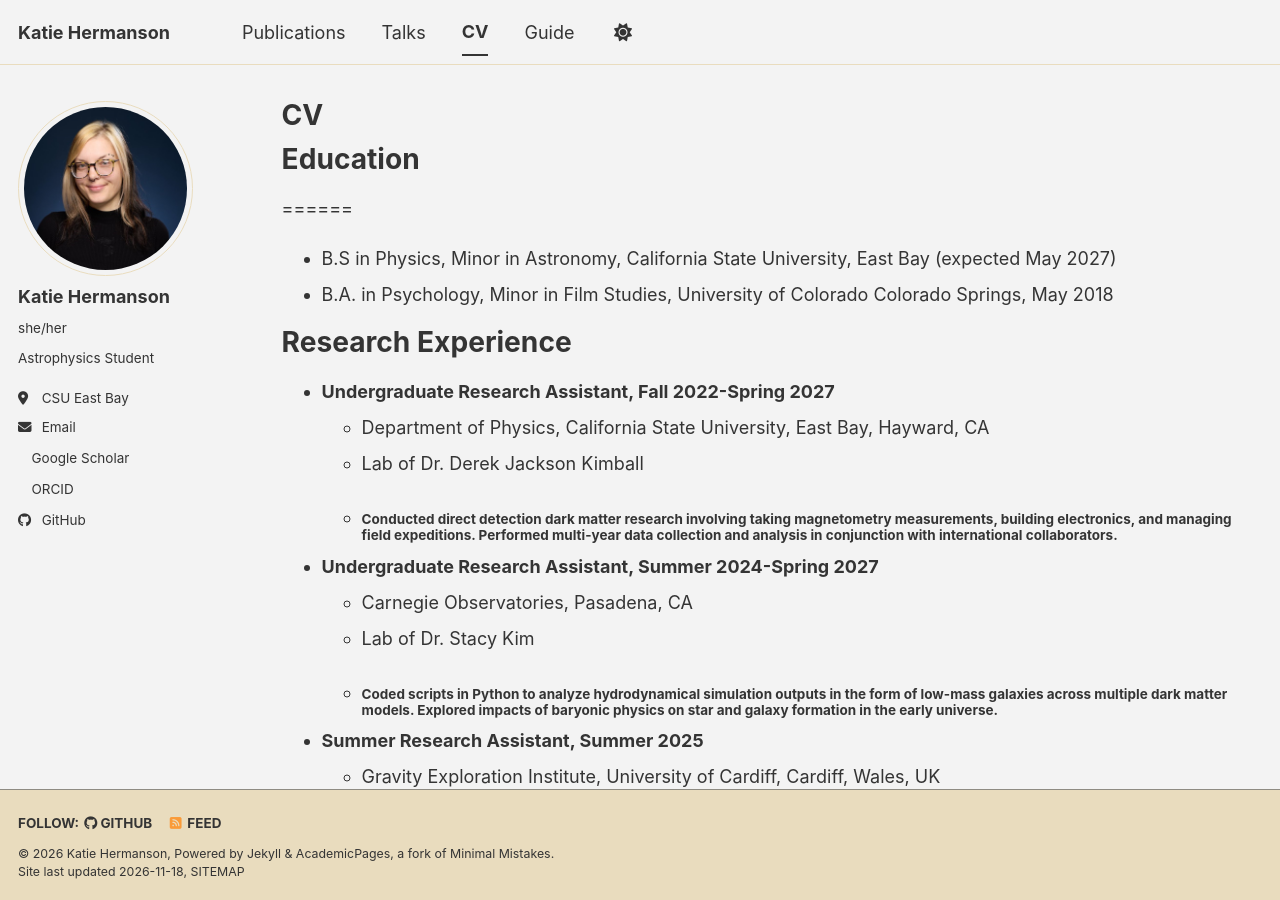
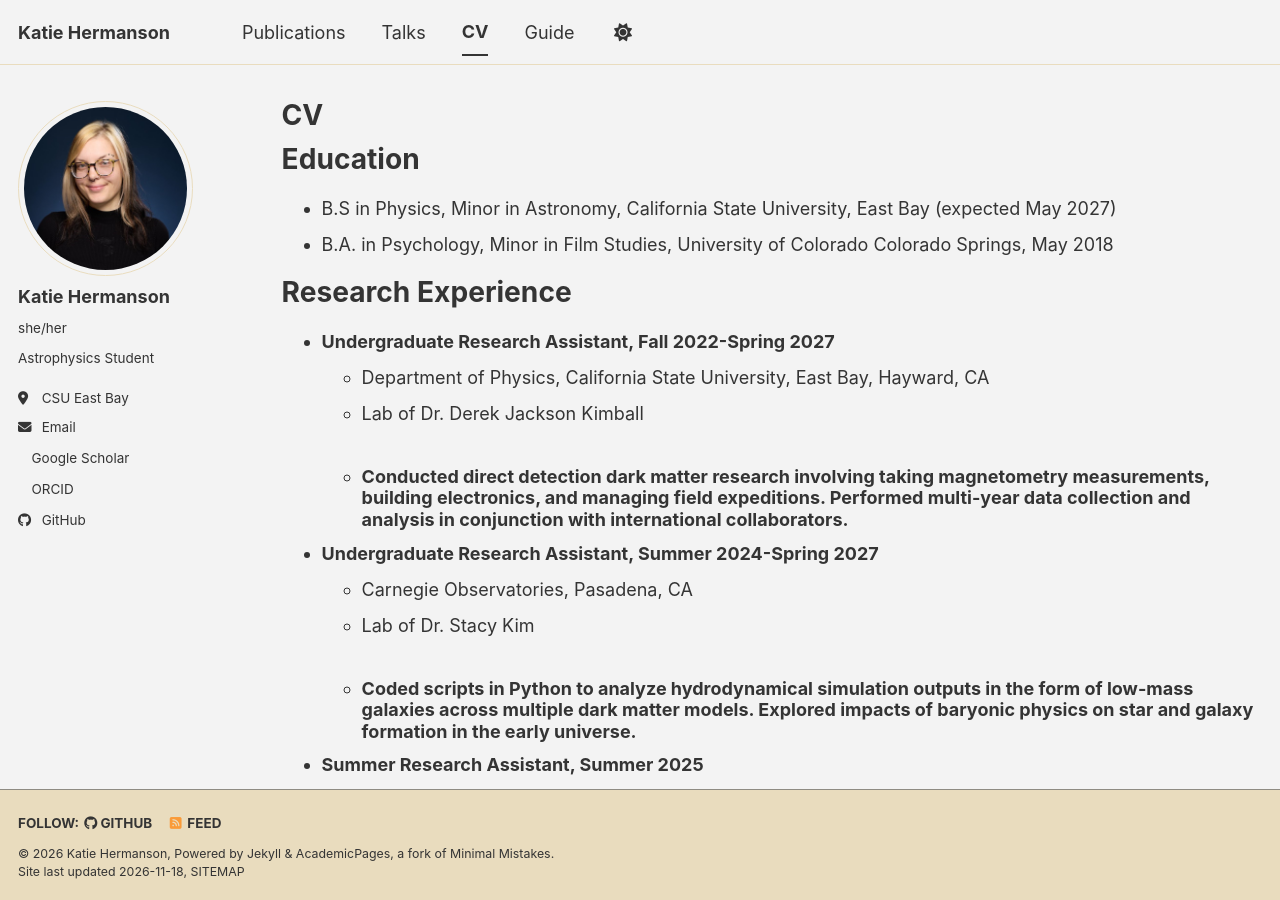
Before and after one commit to katiehermanson/katiehermanson.github.io, a Jekyll site: the page built from _pages/cv.md, in a window 1280 px wide and 900 px high. Built offline with Jekyll 4.4.1, drawn with Linux system fonts in a browser that asks for light colours; a script bundle is joined from its source files by our own code; a style sheet for code colours, icons or effects is not loaded.

Commit message:
Update cv.md

```diff
--- a/_pages/cv.md
+++ b/_pages/cv.md
@@ -9,7 +9,7 @@ redirect_from:
 
 {% include base_path %}
 
-# Education #
+Education
 ======
 * B.S in Physics, Minor in Astronomy, California State University, East Bay (expected May 2027)
 * B.A. in Psychology, Minor in Film Studies, University of Colorado Colorado Springs, May 2018
@@ -19,17 +19,17 @@ Research Experience
 * **Undergraduate Research Assistant, Fall 2022-Spring 2027**
   * Department of Physics, California State University, East Bay, Hayward, CA
   * Lab of Dr. Derek Jackson Kimball
-  * #### Conducted direct detection dark matter research involving taking magnetometry measurements, building electronics, and managing field expeditions. Performed multi-year data collection and analysis in conjunction with international collaborators. ####
+  * ### Conducted direct detection dark matter research involving taking magnetometry measurements, building electronics, and managing field expeditions. Performed multi-year data collection and analysis in conjunction with international collaborators. ###
 
 * **Undergraduate Research Assistant, Summer 2024-Spring 2027**
   * Carnegie Observatories, Pasadena, CA
   * Lab of Dr. Stacy Kim
-  * #### Coded scripts in Python to analyze hydrodynamical simulation outputs in the form of low-mass galaxies across multiple dark matter models. Explored impacts of baryonic physics on star and galaxy formation in the early universe. ####
+  * ### Coded scripts in Python to analyze hydrodynamical simulation outputs in the form of low-mass galaxies across multiple dark matter models. Explored impacts of baryonic physics on star and galaxy formation in the early universe. ###
 
 * **Summer Research Assistant, Summer 2025**
   * Gravity Exploration Institute, University of Cardiff, Cardiff, Wales, UK
   * Lab of Dr. Fabio Antonini
-  * #### Contributed to the next generation of gravitational wave detectors by modelling spin-induced precession of binary black hole systems. Performed statistical parameter estimation of gravitational wave signals using a two-harmonic approximation method. ####
+  * ### Contributed to the next generation of gravitational wave detectors by modelling spin-induced precession of binary black hole systems. Performed statistical parameter estimation of gravitational wave signals using a two-harmonic approximation method. ###
 
 Teaching and Mentoring Experience
 ======
```
